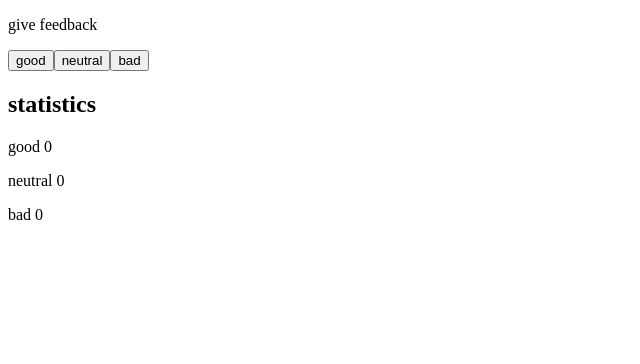
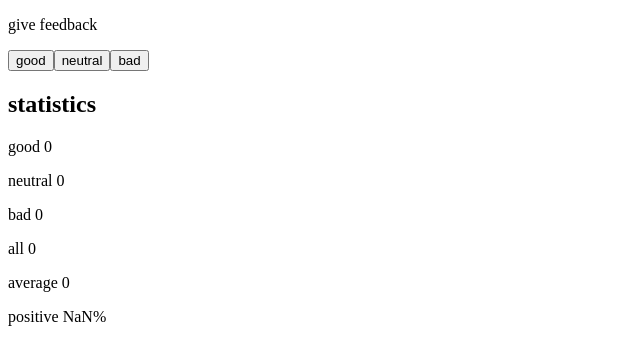
Before and after one commit to furkan/full-stack-open-2022, a React (Create React App) app in the folder unicafe/: page / in a window 1280 px wide. Shown: the top 364 px of the page, without its empty margins (0-640 px from the left). Built offline with nearby package versions, Linux system fonts and the light colour scheme.

Commit message:
ADD: unicafe step2

```diff
--- a/unicafe/src/App.js
+++ b/unicafe/src/App.js
@@ -11,14 +11,20 @@ const Feedback = (props) => (
   </div>
 )
 
-const Statistics = (props) => (
+const Statistics = (props) => {
+  const total = props.good + props.neutral + props.bad
+  return (
     <div>
       <h2>statistics</h2>
       <p>good {props.good}</p>
       <p>neutral {props.neutral}</p>
       <p>bad {props.bad}</p>
+      <p>all {total}</p>
+      <p>average {props.good - props.bad}</p>
+      <p>positive {100 * props.good / total}%</p>
     </div>
   )
+}
 
 const App = () => {
   // save clicks of each button to its own state
```
Lines whose indentation alone changed are shown as unchanged.
